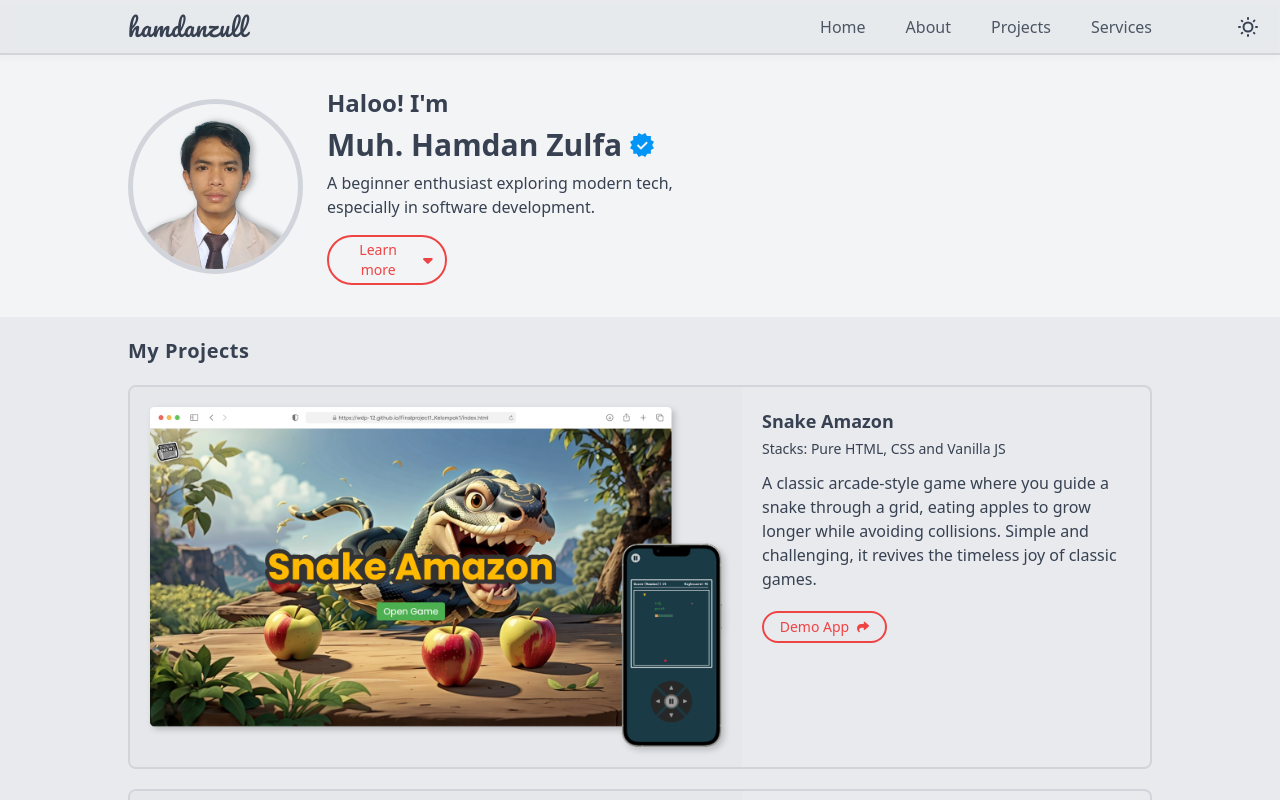
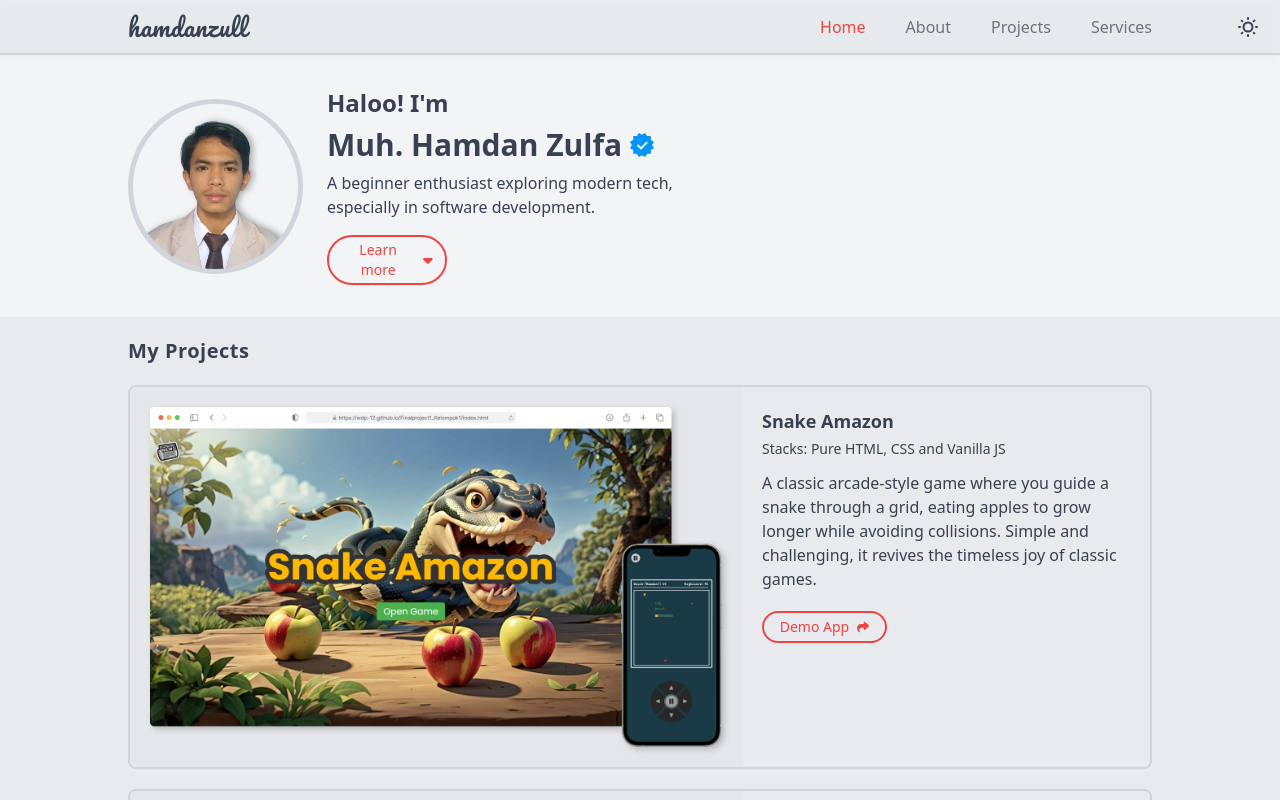
Before and after one commit to hamdanzull/Personal-Website, a React (Vite) app: page / in a window 1280 px wide. Shown: the top 800 px of the page. Built offline with nearby package versions, Linux system fonts and the light colour scheme; what tailwind-hamburgers would draw is missing.

Commit message:
fix: active navlink

```diff
--- a/src/components/Header/Header.jsx
+++ b/src/components/Header/Header.jsx
@@ -1,35 +1,21 @@
 import { useState } from 'react';
 import ThemeToggle from './ThemeToggle';
-import { useNavigate } from 'react-router-dom';
-
-const navLinks = [
-    { to: '/', text: 'Home' },
-    { to: '/about', text: 'About' },
-    { to: '/projects', text: 'Projects' },
-    { to: '/services', text: 'Services' },
-];
+import NavList from './NavList';
 
 export default function Header() {
-    const direct = useNavigate()
     const [menuToggle, setMenuToggle] = useState(false);
     const handleMenu = () => setMenuToggle(!menuToggle);
 
     return (
         <header className='sticky inset-0 z-10'>
-            <nav className='h-[55px] bg-[rgba(229,231,235,0.75)] dark:bg-[rgba(26,36,50,0.85)] flex items-center border-b-2 border-gray-300 dark:border-gray-700 drop-shadow-[-1px_3px_3px_rgba(0,0,0,0.03)] backdrop-blur-[5px]'>
+            <div className='h-[55px] bg-[rgba(229,231,235,0.75)] dark:bg-[rgba(26,36,50,0.85)] flex items-center border-b-2 border-gray-300 dark:border-gray-700 drop-shadow-[-1px_3px_3px_rgba(0,0,0,0.03)] backdrop-blur-[5px]'>
                 <div className='flex items-center justify-between py-3.5 px-4 w-full mx-auto max-w-2xl md:px-0 lg:max-w-screen-lg'>
                     <a href="/">
                         <h1 className='font-[Pacifico] font-medium tracking-wide text-2xl'>
                             hamdanzull
                         </h1>
                     </a>
-                    <ul className={`font-medium rounded-b-xl md:rounded-none overflow-hidden flex items-center md:gap-6 lg:gap-10 bg-[#dcdfe4] dark:bg-[#16212e] text-gray-600 dark:text-gray-400 md:bg-transparent absolute md:static left-0 top-full flex-col md:flex-row justify-evenly md:justify-start z-[1] transition-[max-height] duration-500 ease-linear ${!menuToggle ? 'max-h-0 md:max-h-full' : 'max-h-[500px] md:max-h-full'}`}>
-                        {navLinks.map((link, index) => (
-                            <li key={index} onClick={() => direct(link.to)} className='cursor-pointer text-center w-screen md:w-auto py-3 md:py-0 hover:text-red-500 dark:hover:text-sky-500 hover:bg-[#d7dadf] hover:dark:bg-[#121c2a] md:hover:bg-transparent'>
-                                {link.text}
-                            </li>
-                        ))}
-                    </ul>
+                    <NavList menuToggle={menuToggle} />
 
                     <div className='flex gap-2 md:absolute md:top-[50%] md:translate-y-[-50%] md:right-3'>
                         <ThemeToggle />
@@ -44,7 +30,7 @@ export default function Header() {
                         </button>
                     </div>
                 </div>
-            </nav>
+            </div>
         </header>
     )
 }
--- /dev/null
+++ b/src/components/Header/NavList.jsx
@@ -0,0 +1,26 @@
+/* eslint-disable react/prop-types */
+import { NavLink } from 'react-router-dom';
+
+
+const navLinks = [
+    { to: '/', text: 'Home' },
+    { to: '/about', text: 'About' },
+    { to: '/projects', text: 'Projects' },
+    { to: '/services', text: 'Services' },
+];
+
+export default function NavList({ menuToggle }) {
+    return (
+        <nav className={`font-medium rounded-b-xl md:rounded-none overflow-hidden bg-[#dcdfe4] dark:bg-[#16212e] text-gray-500 dark:text-gray-400 md:bg-transparent dark:md:bg-transparent absolute md:static left-0 top-full transition-[max-height] duration-500 ease-linear ${!menuToggle ? 'max-h-0 md:max-h-full' : 'max-h-[500px] md:max-h-full'}`}>
+            <ul className='flex items-center md:gap-6 lg:gap-10 flex-col md:flex-row justify-evenly md:justify-start z-[1]'>
+                {navLinks.map((link, index) => (
+                    <li key={index}>
+                        <NavLink to={link.to} className={
+                            ({ isActive }) => `block cursor-pointer text-center w-screen md:w-auto py-3 md:py-0 transition-colors duration-300 ${isActive ? 'text-red-500 dark:text-sky-500 bg-[#d6d9de] dark:bg-[#121c2a] md:bg-transparent dark:md:bg-transparent' : 'hover:text-gray-700 dark:hover:text-gray-300'}`
+                        }>{link.text}</NavLink>
+                    </li>
+                ))}
+            </ul>
+        </nav>
+    )
+}
```
